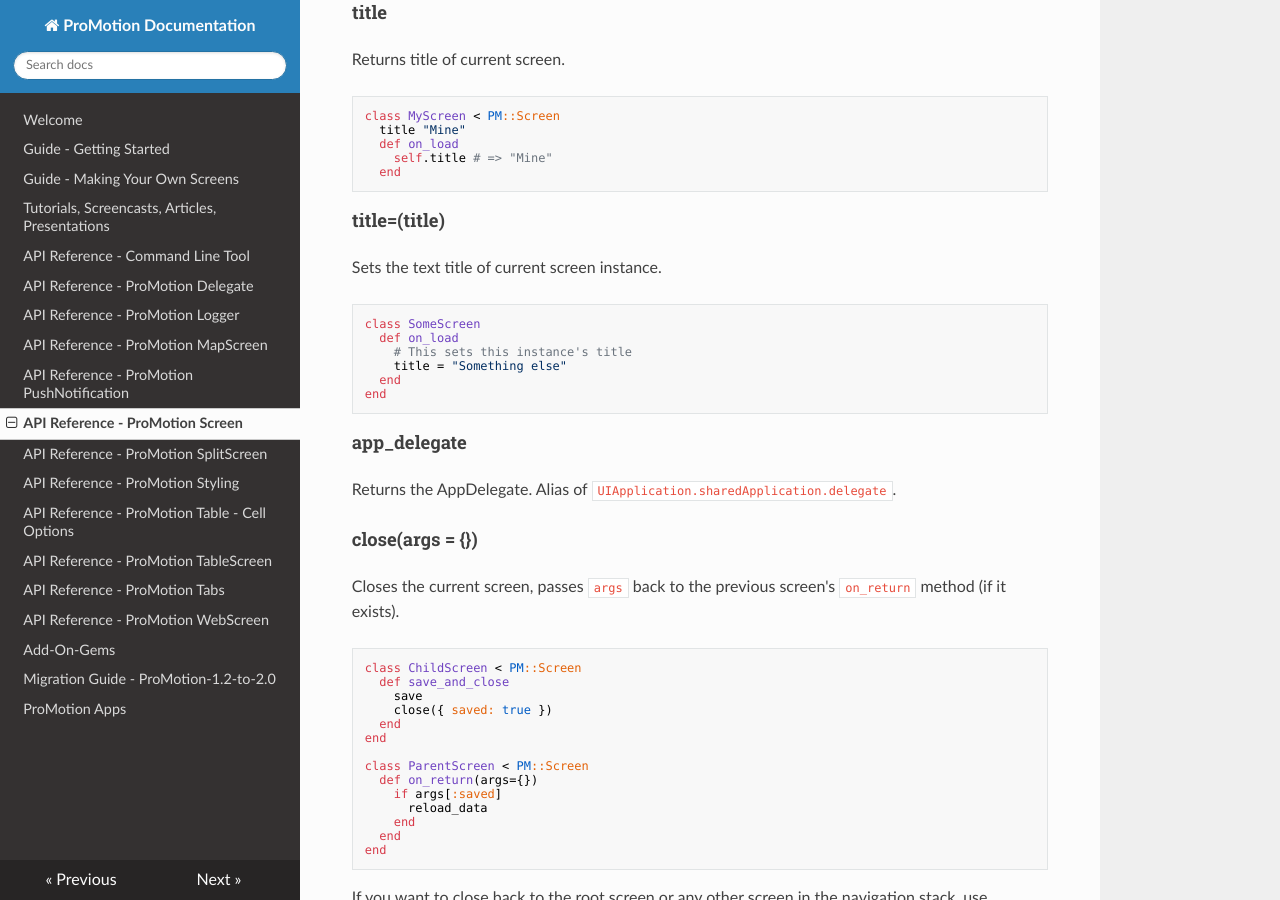
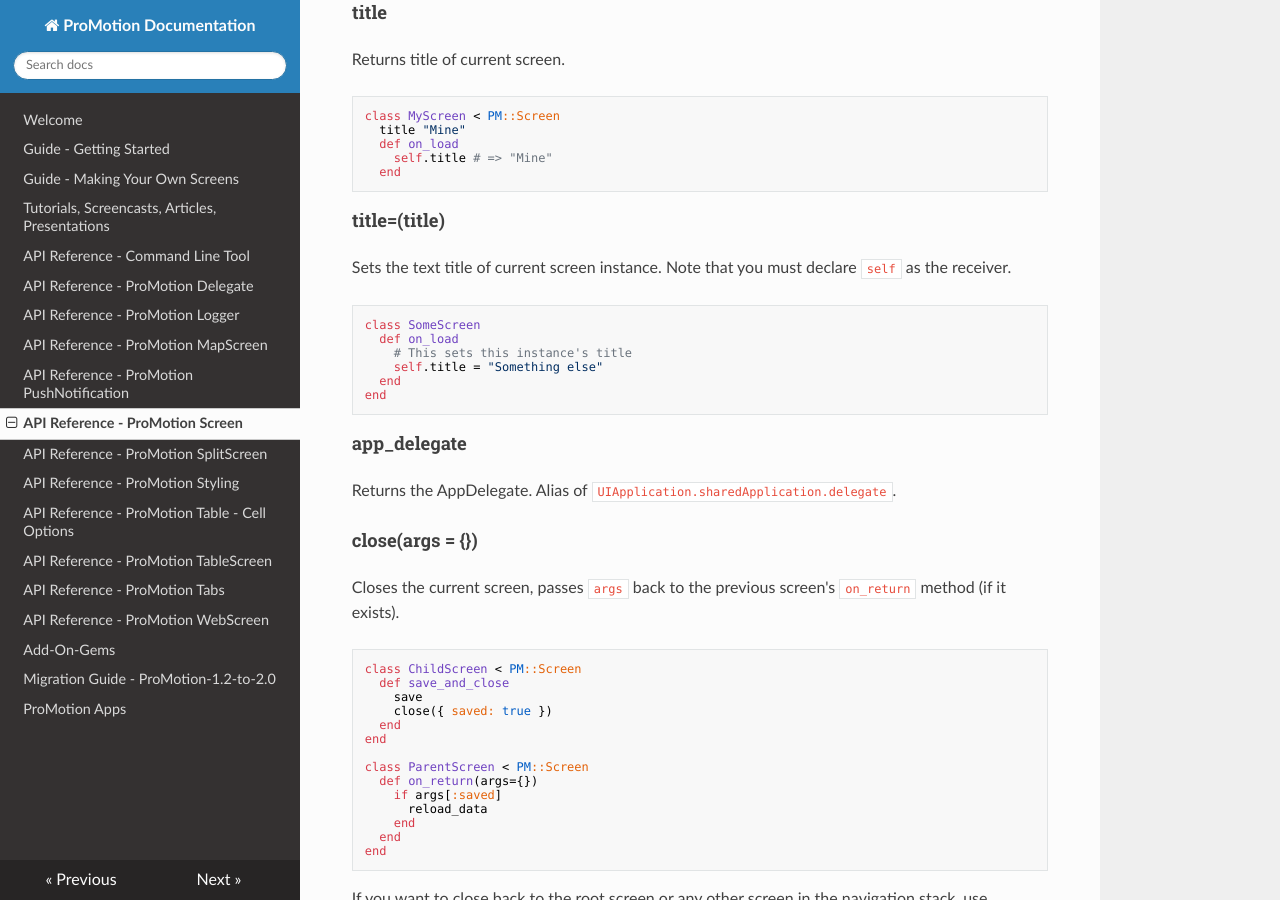
Before and after one commit to jamonholmgren/ProMotion, an MkDocs documentation site: the page built from docs/API Reference - ProMotion Screen.md, in a window 1280 px wide and 900 px high, scrolled down 3968 px. Built offline with MkDocs 1.6.1, drawn with Linux system fonts in a browser that asks for light colours; nearby versions of some CDN libraries; old or Windows-style settings are respelled for this version of MkDocs.

Commit message:
Added a note to specify self as the receiver for PM::Screen#title=

````diff
--- a/docs/API Reference - ProMotion Screen.md
+++ b/docs/API Reference - ProMotion Screen.md
@@ -212,13 +212,13 @@
 
 #### title=(title)
 
-Sets the text title of current screen instance.
+Sets the text title of current screen instance. Note that you must declare `self` as the receiver.
 
 ```ruby
 class SomeScreen
   def on_load
     # This sets this instance's title
-    title = "Something else"
+    self.title = "Something else"
   end
 end
 ```
````
